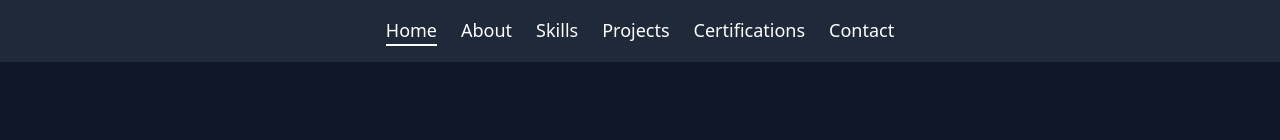
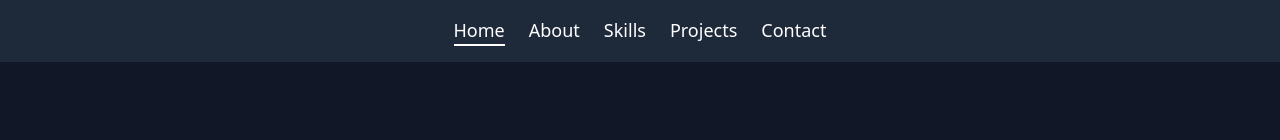
Before and after one commit to twoody0/MyPortfolio, a Vue app: page / in a window 1280 px wide. Shown: the top 140 px of the page. Built offline with nearby package versions, Linux system fonts and the light colour scheme; no server answers; grey boxes are pictures that could not be loaded.

Commit message:
Temporarily removed certifications link

```diff
--- a/src/App.vue
+++ b/src/App.vue
@@ -8,7 +8,7 @@
       <router-link to="/about" class="link-underline">About</router-link>
       <router-link to="/skills" class="link-underline">Skills</router-link>
       <router-link to="/projects" class="link-underline">Projects</router-link>
-      <router-link to="/certifications" class="link-underline">Certifications</router-link>
+      <!--<router-link to="/certifications" class="link-underline">Certifications</router-link>-->
       <router-link to="/contact" class="link-underline">Contact</router-link>
     </nav>
 
```
